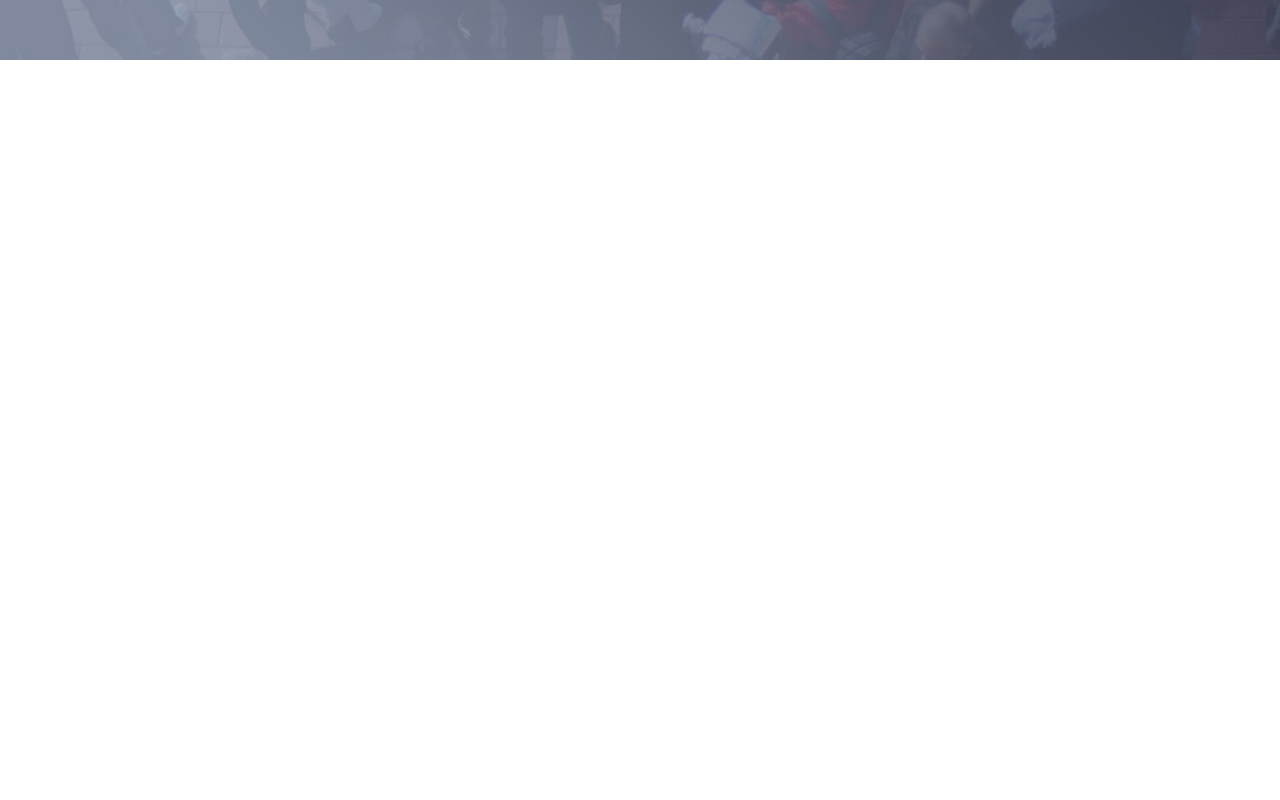
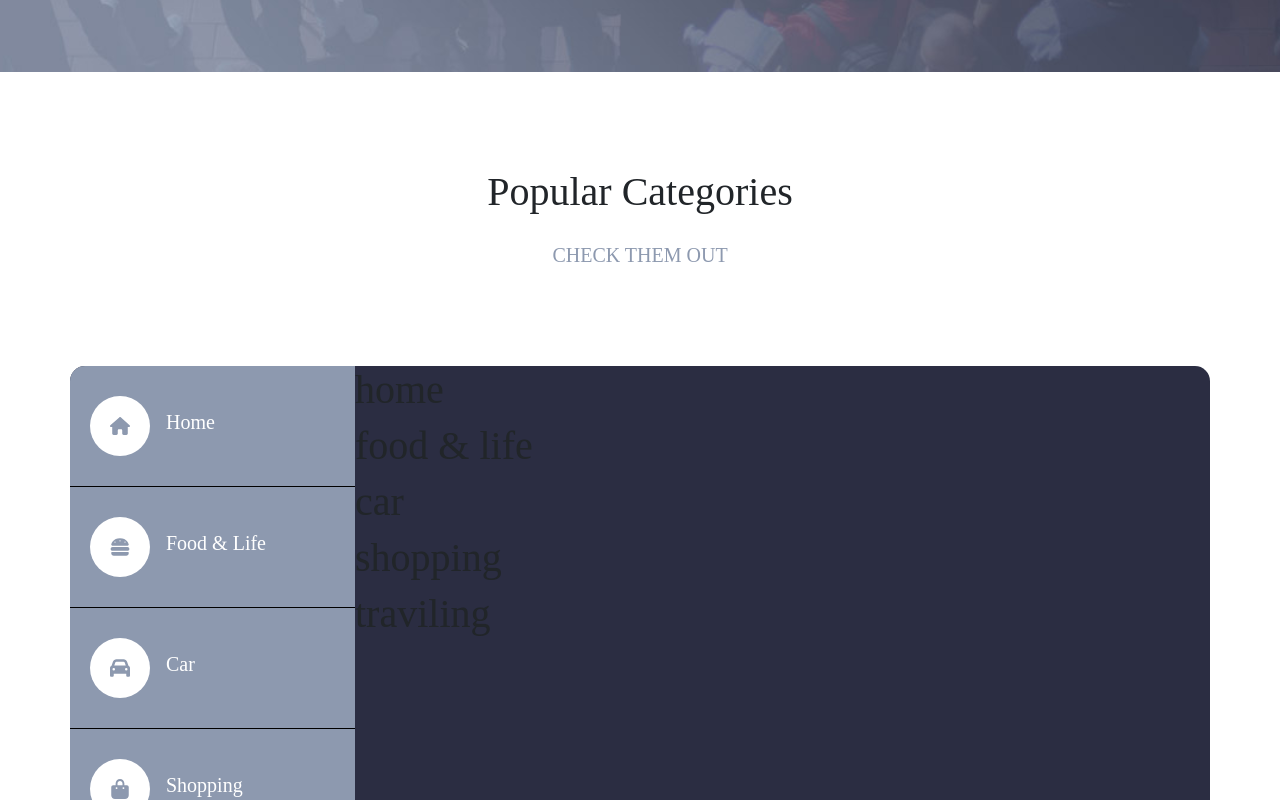
Before and after one commit to Gamal-Ramadan-1/Polit-List, a React (Create React App) app: page /Home in a window 1280 px wide. Shown: the part 820-1620 px from the top of the page. Before the commit the page ends 880 px from the top, so only its background shows below. Built offline with nearby package versions, Linux system fonts and the light colour scheme; a web font is replaced by a local one.

Commit message:
Categories Section Not Finist

```diff
--- a/package.json
+++ b/package.json
@@ -11,6 +11,7 @@
     "react": "^18.2.0",
     "react-bootstrap": "^2.7.2",
     "react-dom": "^18.2.0",
+    "react-mixitup": "^4.0.6",
     "react-scripts": "5.0.1",
     "sass": "^1.58.3",
     "web-vitals": "^2.1.4"
@@ -40,6 +41,7 @@
     ]
   },
   "devDependencies": {
+    "mixitup": "^3.3.1",
     "react-router-dom": "^6.8.1"
   }
 }
--- a/public/index.html
+++ b/public/index.html
@@ -27,8 +27,7 @@
     AOS.init();
   </script>
   <script src="https://cdnjs.cloudflare.com/ajax/libs/font-awesome/6.3.0/js/all.min.js"></script>
-  <script src="https://code.jquery.com/jquery-3.6.3.slim.min.js"
-    integrity="sha256-ZwqZIVdD3iXNyGHbSYdsmWP//UBokj2FHAxKuSBKDSo=" crossorigin="anonymous"></script>
+  <script src="https://code.jquery.com/jquery-3.6.3.slim.min.js"></script>
 </body>
 
 </html>
--- /dev/null
+++ b/src/Components/Categories/Categories.js
@@ -0,0 +1,83 @@
+import React from 'react'
+import { Col, Container, Row } from 'react-bootstrap'
+import Head from '../HeaderOfSections/Head'
+import './Categories.scss'
+import mixitup from "mixitup";
+const Categories = () => {
+    let containerEl = document.querySelector('.catigories');
+    let mixer;
+    if (containerEl === true) {
+        mixer = mixitup(containerEl);
+    }
+    const controllCategories = [
+        {
+            id: 1,
+            icon: "fa-solid fa-house",
+            NameCategory: 'home',
+            dataFilter: 'Home'
+        },
+        {
+            id: 2,
+            icon: "fa-solid fa-burger",
+            NameCategory: 'food & life',
+            dataFilter: 'Food'
+        },
+        {
+            id: 3,
+            icon: "fa-solid fa-car",
+            NameCategory: 'car',
+            dataFilter: 'Car'
+        },
+        {
+            id: 4,
+            icon: "fa-solid fa-bag-shopping",
+            NameCategory: 'shopping',
+            dataFilter: 'Shopping'
+        },
+        {
+            id: 5,
+            icon: "fa-solid fa-earth-americas",
+            NameCategory: 'traviling',
+            dataFilter: 'Traviling'
+        },
+    ]
+    return (
+        <section>
+            <Container>
+                <Head title="popular categories" subTitle="check them out" />
+                <Row className='content mb-5'>
+                    <Col lg="3" md="12" sm="12">
+                        <Row>
+                            {
+                                controllCategories.map((i) => {
+                                    return (
+                                        <Col lg='12' md='12' sm='12' key={i.id} className="p-0" data-filter={"." + i.dataFilter}>
+                                            <a className='d-flex align-items-center'>
+                                                <i className={i.icon}></i>
+                                                <h5 className='text-capitalize mx-3'>{i.NameCategory}</h5>
+                                            </a>
+                                        </Col>
+                                    )
+                                })
+                            }
+                        </Row>
+                    </Col>
+
+                    <Col lg="9" md="12" sm="12" className="p-0">
+                        <div className='catigories'>
+                            {
+                                controllCategories.map((i) => {
+                                    return (
+                                        <h1 className={'mix ' + i.dataFilter} key={i.id} data-order={i.id}>{i.NameCategory}</h1>
+                                    )
+                                })
+                            }
+                        </div>
+                    </Col>
+                </Row>
+            </Container>
+        </section>
+
+    )
+}
+export default Categories
--- /dev/null
+++ b/src/Components/Categories/Categories.scss
@@ -0,0 +1,35 @@
+@import '../../Main-Scss//Main.scss';
+
+
+section {
+    .content {
+        background-color: $Second-Color;
+        border-radius: 15px;
+        overflow: hidden;
+
+        a {
+            color: white;
+            text-decoration: none;
+            border-bottom: 1px solid black;
+            background-color: $Main-Color;
+            padding: 30px 0px;
+            cursor: pointer;
+        }
+
+        a:focus {
+            background-color: $Second-Color !important;
+        }
+
+        i,
+        svg {
+            // font-size: 10px;
+            width: 60px;
+            height: 60px;
+            margin-left: 20px;
+            background-color: white;
+            border-radius: 50%;
+            color: $Main-Color !important;
+            padding: 20px;
+        }
+    }
+}
--- /dev/null
+++ b/src/Components/HeaderOfSections/Head.js
@@ -0,0 +1,17 @@
+import React from 'react'
+import { Col, Row } from 'react-bootstrap'
+import './Head.scss'
+function Head(props) {
+    return (
+        <Row className='my-5 py-5'>
+            <Col sm="12">
+                <h1 className='text-center text-capitalize'>{props.title}</h1>
+            </Col>
+            <Col sm="12">
+                <p className='text-center mb-0 mt-3 text-uppercase'>{props.subTitle}</p>
+            </Col>
+        </Row>
+    )
+}
+
+export default Head
--- /dev/null
+++ b/src/Components/HeaderOfSections/Head.scss
@@ -0,0 +1,6 @@
+@import '../../Main-Scss/Main.scss';
+
+p {
+    color: $Main-Color;
+    font-size: 20px;
+}
--- a/src/Components/Views/Home.js
+++ b/src/Components/Views/Home.js
@@ -1,10 +1,12 @@
 import React from 'react'
+import Categories from '../Categories/Categories'
 import Slider from '../Sliders/SliderHome/Slider'
 
 const Home = () => {
     return (
         <>
             <Slider />
+            <Categories />
         </>
     )
 }
```
Also changed, not shown: 1 other file (tests, documents, lock files or other folders).
